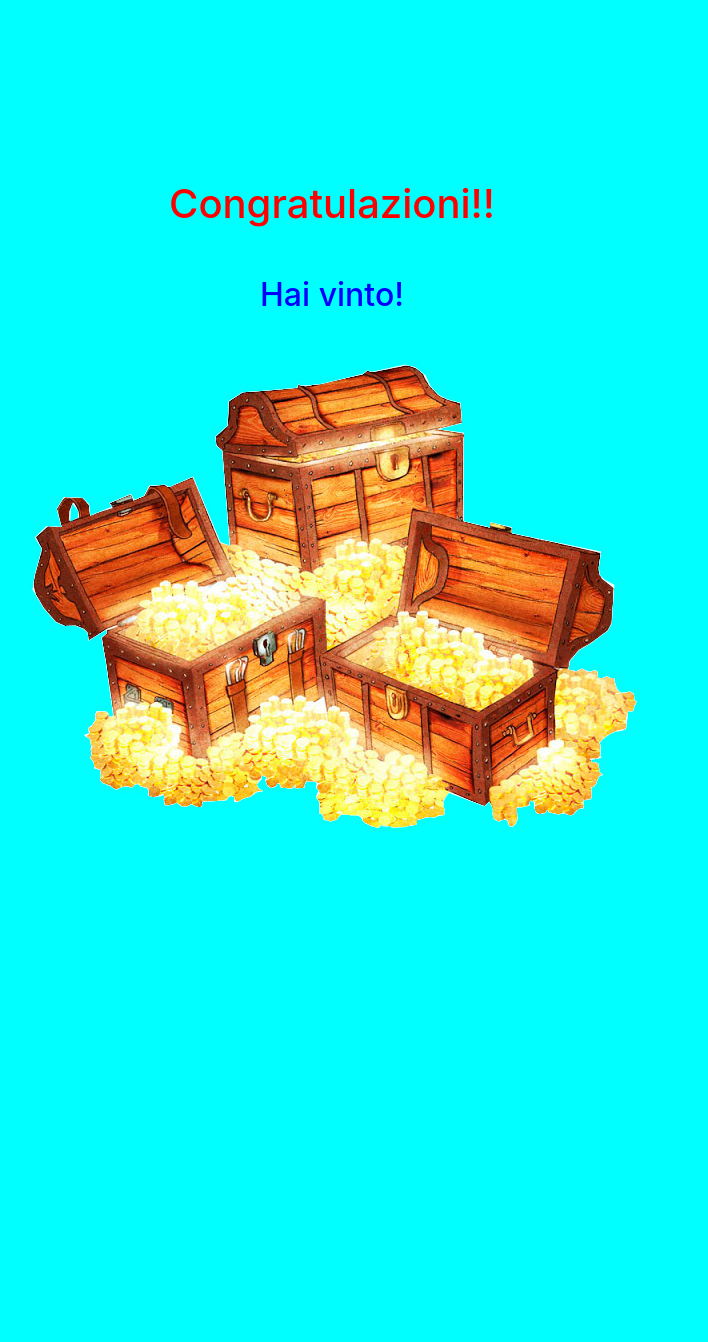
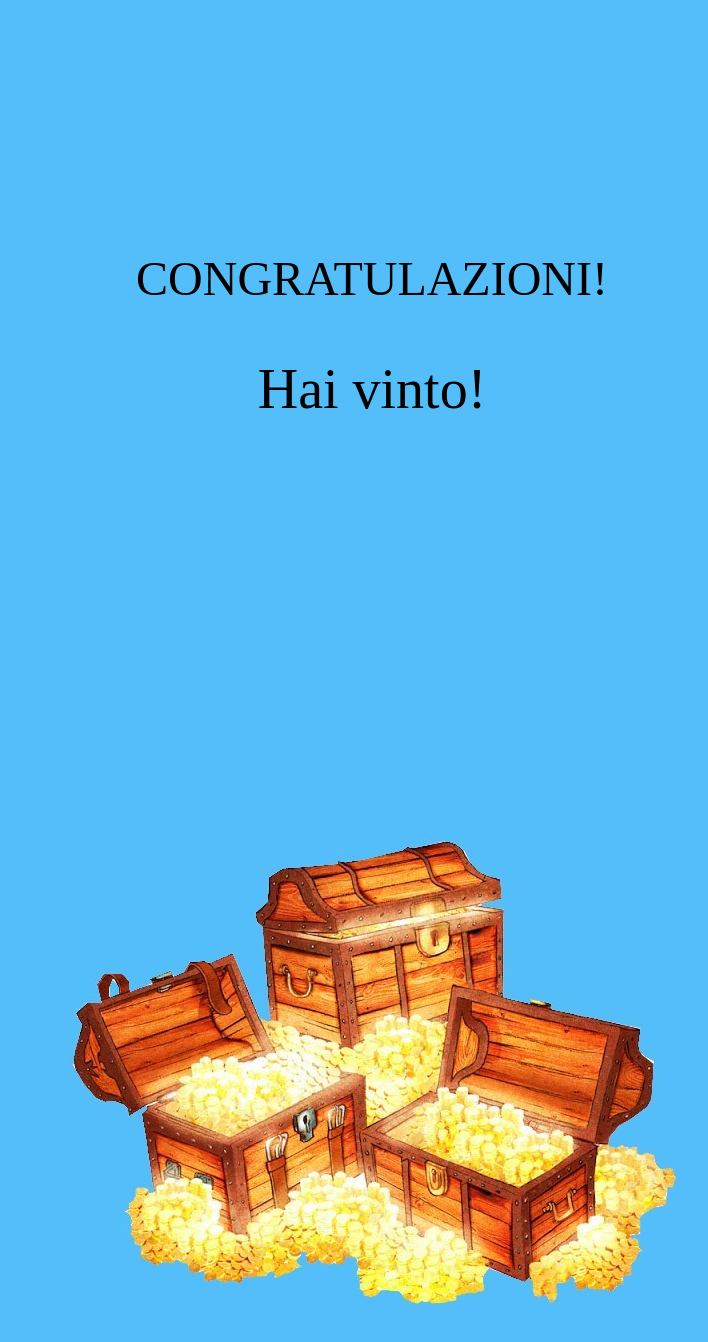
Before and after one commit to TDSOJohn/museum_quiz, a PHP site: page /html/fine.html in a window 1280 px wide. Shown: the whole page, without its empty margins (268-976 px from the left). Before the commit the page ends 834 px from the top, so only its background shows below. Run offline with PHP 8.4, Linux system fonts and the light colour scheme.

Commit message:
style changes

```diff
--- a/client_side/css/fine.css
+++ b/client_side/css/fine.css
@@ -1,7 +1,39 @@
+.bg-cover {
+    background-color: #54befa;
+    min-height: 100vh;
+    -webkit-background-size: cover;
+    -moz-background-size: cover;
+    -o-background-size: cover;
+      background-size: cover;
+}
+
 body {
-    min-height: 500px;
-    max-width: 1200px;
-    overflow-y: hidden;
-    background-color: aqua;
-    font-size: 50cm;
+    background-color:#54befa;
+    min-height: 100vh;
+    -webkit-background-size: cover;
+    -moz-background-size: cover;
+    -o-background-size: cover;
+    background-size: cover;
+    align-items: center;
+
 }
+
+h1{
+    font-size: 6vh;
+    text-align: center;
+    color: black;
+    font-family: Brush Script MT;
+    margin-top: 20%;
+}
+
+h2{
+    text-align: center;
+    color: black;
+    font-size:7vh;
+    font-family: Brush Script MT;
+    margin-top:10%;
+}
+
+img {
+    margin-top: 30%;
+}
--- a/client_side/html/fine.html
+++ b/client_side/html/fine.html
@@ -4,22 +4,16 @@
         <meta charset="utf-8">
         <meta name="viewport" content="width=device-width, initial-scale=1">
         <link rel="stylesheet" href="https://maxcdn.bootstrapcdn.com/bootstrap/4.5.2/css/bootstrap.min.css">
+        <link rel="stylesheet" href="../css/fine.css">
         <script src="https://ajax.googleapis.com/ajax/libs/jquery/3.5.1/jquery.min.js"></script>
         <script src="https://cdnjs.cloudflare.com/ajax/libs/popper.js/1.16.0/umd/popper.min.js"></script>
-        <script src="https://maxcdn.bootstrapcdn.com/bootstrap/4.5.2/js/bootstrap.min.js"></script>
-        <link rel="stylesheet" href="../css/fine.css">
+        <script src="https://maxcdn.bootstrapcdn.com/bootstrap/4.5.0/js/bootstrap.min.js"></script>
     </head>
-
     <body>
-        <div style="text-align: center; font-size: large; color:red; margin-top:15%; ">
-            <h1 class="mt-5">Congratulazioni!!</h1>
-        </div>
-        <div style="text-align: center; color: blue; font-size:50cm;">
-            <h2 class="mt-5">Hai vinto!</h2>
-        </div>
-        <img src="../images/fine.jpg" alt="Tesoro" class="img-fluid mx-auto mb-1 d-block">
-
-        <div style="background-color: aqua; text-align: center;">
+        <div class="container-fluid bg-cover">
+                    <h1>CONGRATULAZIONI!</h1>
+                    <h2 class="mt-5">Hai vinto!</h2>
+                    <img src="../images/fine2.jpg" alt="Tesoro" class="img-fluid mx-auto mb-1 d-block">
         </div>
     </body>
 </html>
--- a/client_side/html/gioco.html
+++ b/client_side/html/gioco.html
@@ -14,7 +14,7 @@
   <div class="container-fluid bg-cover">
     <div class="row" style="height: 15vh">
       <div class="col-sm">
-        <h1 style="text-align: center; font-size:3vh;"><b><i>BENVENUTO!</i></b></h1>
+          <h1 style="text-align: center; font-size:10vh; margin-top: 15%; font-family: Brush Script MT;"><b><i>Benvenuto!</i></b></h1>
       </div>
     </div>
     <div class="row" style="height: 25vh">
@@ -25,7 +25,7 @@
         </div>
       </div>
     </div>
-    <div class = "row" style="height: 20vh">
+    <div class = "row" style="height: 30vh">
       <div class="col-sm">
           <input type="button" class="btn-lg btn-block overflow-hidden d-inline-block text-wrap border-0 p-0 m-0" id="testo" value="Clicca qui per iniziare la missione" onclick="updateHTML()" style="height: 20vh; font-size: 3vh; font-style: italic; ">
       </div>
```
Also changed, not shown: client_side/css/gioco.css (+6 -1 lines), client_side/css/map.css (+29 -17 lines), client_side/css/mission.css (+26 -8 lines), client_side/html/impiccato.html (+6 -5 lines), client_side/js/hanged_man.js (added, +58 -0 lines), server_side/server_side.js (+5 -5 lines), client_side/images/fine2.jpg (added).
